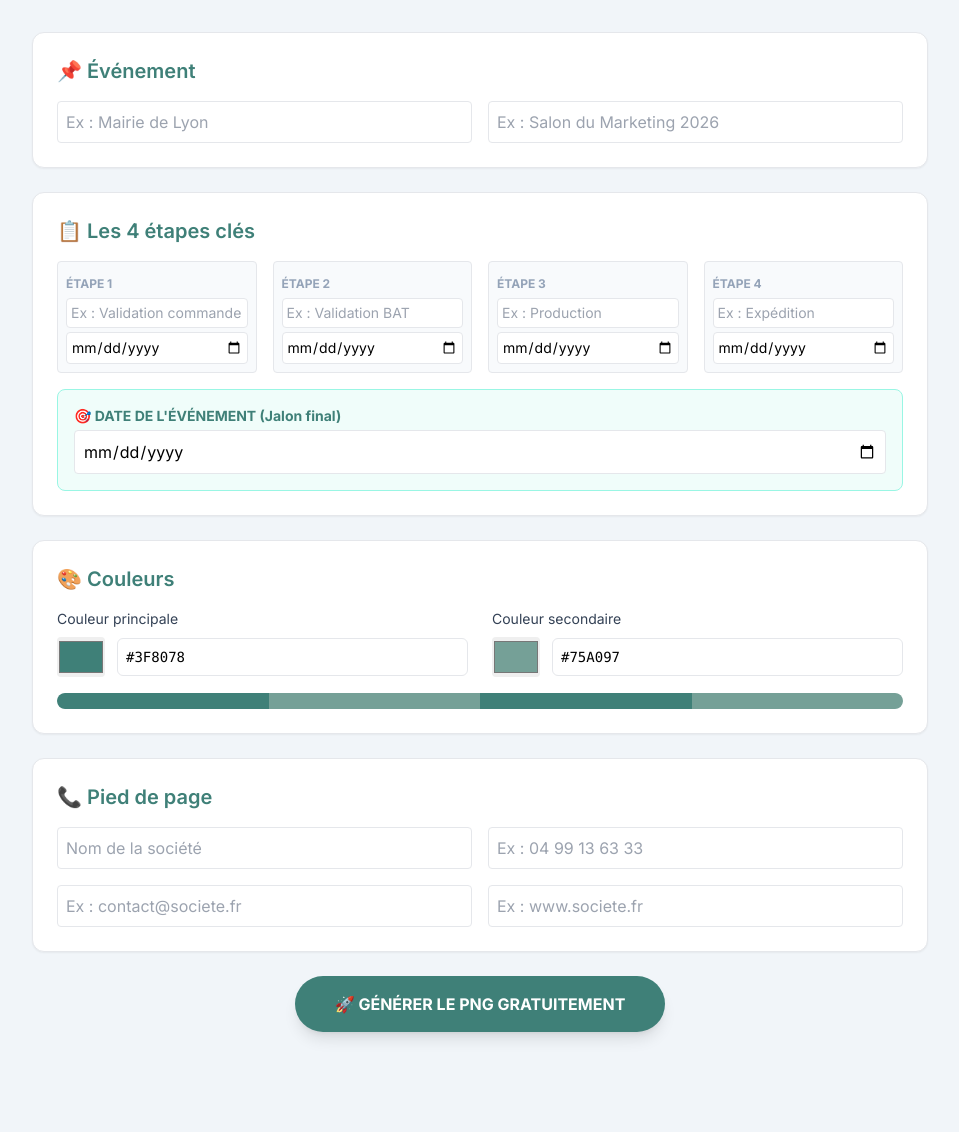
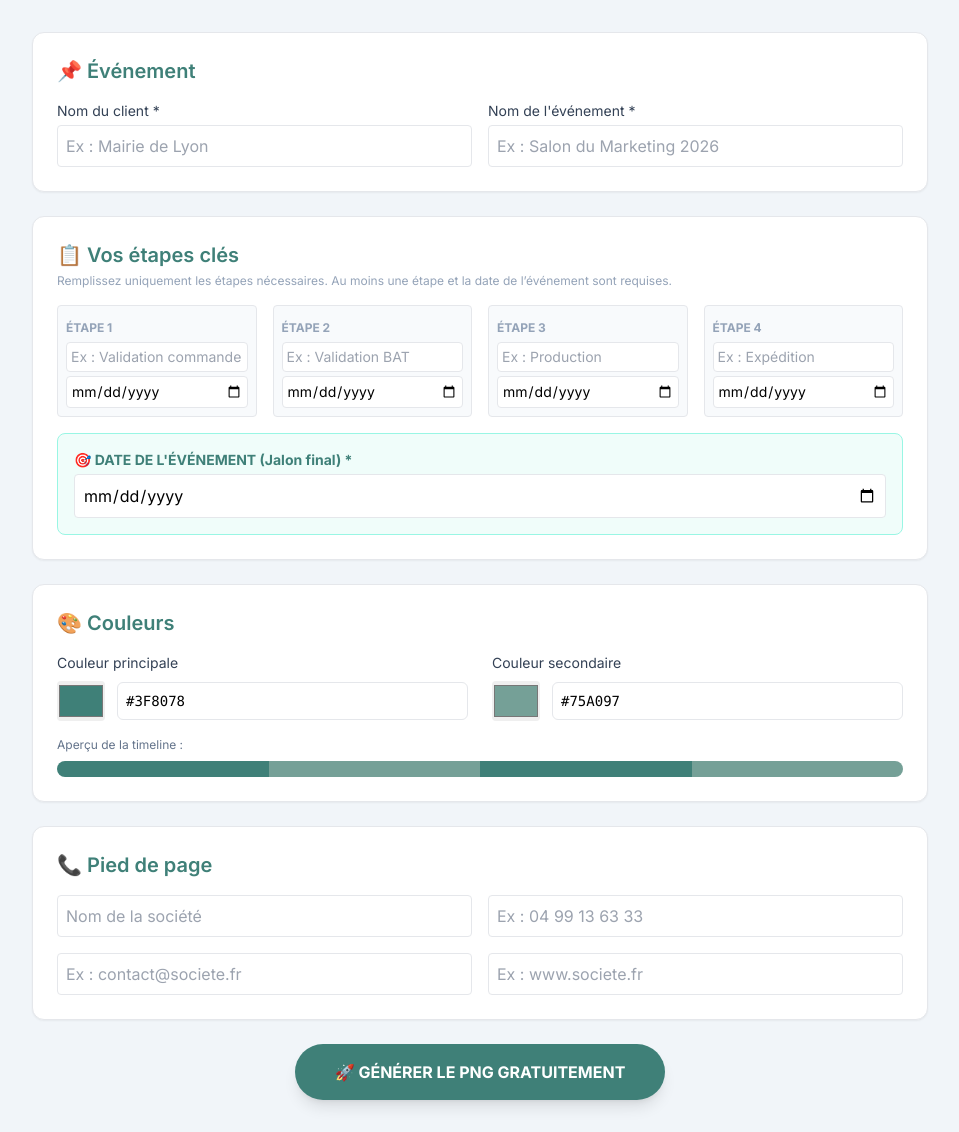
Before and after one commit to Omnipub/Retroplanning, a Flask app: page /admin/generate in a window 1280 px wide. Shown: the part 92-1224 px from the top of the page, without its empty margins (160-1119 px from the left). Before the commit the page ends 1131 px from the top, so only its background shows below. Run offline with Flask 3, Linux system fonts and the light colour scheme; the visitor is signed in with stand-in values (Sample User, id 1); some libraries are stand-ins or nearby versions.

Commit message:
Update admin_generate.html

```diff
--- a/templates/admin_generate.html
+++ b/templates/admin_generate.html
@@ -6,97 +6,227 @@
     <title>Admin - Génération Gratuite</title>
     <script src="https://cdn.tailwindcss.com"></script>
     <link href="https://fonts.googleapis.com/css2?family=Inter:wght@400;600;700&display=swap" rel="stylesheet">
-    <style>body { font-family: 'Inter', sans-serif; background-color: #f1f5f9; }</style>
+    <style>
+        body {
+            font-family: 'Inter', sans-serif;
+            background-color: #f1f5f9;
+        }
+    </style>
 </head>
+
 <body class="p-4 md:p-8">
     <div class="max-w-4xl mx-auto">
+
         <header class="flex justify-between items-center mb-8">
             <div>
                 <h1 class="text-3xl font-bold text-slate-800">🛠️ Espace Admin</h1>
-                <p class="font-semibold dynamic-text" style="color:#3F8078">Génération gratuite et immédiate (sans paiement)</p>
+                <p class="font-semibold dynamic-text" style="color:#3F8078">
+                    Génération gratuite et immédiate (sans paiement)
+                </p>
             </div>
-            <a href="/admin/logout" class="bg-red-100 hover:bg-red-200 text-red-700 font-bold py-2 px-4 rounded-lg text-sm transition">Déconnexion</a>
+
+            <a href="/admin/logout"
+               class="bg-red-100 hover:bg-red-200 text-red-700 font-bold py-2 px-4 rounded-lg text-sm transition">
+                Déconnexion
+            </a>
         </header>
 
         <form action="/admin/generate" method="POST" class="space-y-6">
 
+            <!-- ÉVÉNEMENT -->
             <div class="bg-white p-6 rounded-xl shadow-sm border">
-                <h2 class="text-xl font-semibold mb-4 dynamic-text" style="color:#3F8078">📌 Événement</h2>
+                <h2 class="text-xl font-semibold mb-4 dynamic-text" style="color:#3F8078">
+                    📌 Événement
+                </h2>
+
                 <div class="grid grid-cols-1 md:grid-cols-2 gap-4">
-                    <input type="text" name="client" placeholder="Ex : Mairie de Lyon" required class="border p-2 rounded w-full">
-                    <input type="text" name="evenement" placeholder="Ex : Salon du Marketing 2026" required class="border p-2 rounded w-full">
+                    <div>
+                        <label class="block text-sm font-medium text-slate-700">
+                            Nom du client *
+                        </label>
+                        <input type="text"
+                               name="client"
+                               placeholder="Ex : Mairie de Lyon"
+                               required
+                               class="mt-1 border p-2 rounded w-full">
+                    </div>
+
+                    <div>
+                        <label class="block text-sm font-medium text-slate-700">
+                            Nom de l'événement *
+                        </label>
+                        <input type="text"
+                               name="evenement"
+                               placeholder="Ex : Salon du Marketing 2026"
+                               required
+                               class="mt-1 border p-2 rounded w-full">
+                    </div>
                 </div>
             </div>
 
+            <!-- ÉTAPES -->
             <div class="bg-white p-6 rounded-xl shadow-sm border">
-                <h2 class="text-xl font-semibold mb-4 dynamic-text" style="color:#3F8078">📋 Les 4 étapes clés</h2>
+                <h2 class="text-xl font-semibold mb-1 dynamic-text" style="color:#3F8078">
+                    📋 Vos étapes clés
+                </h2>
+
+                <p class="text-xs text-slate-400 mb-4">
+                    Remplissez uniquement les étapes nécessaires. Au moins une étape et la date de l’événement sont requises.
+                </p>
+
                 <div class="grid grid-cols-2 md:grid-cols-4 gap-4">
+
                     <div class="p-2 border rounded bg-slate-50">
                         <span class="text-xs font-bold text-slate-400 uppercase">Étape 1</span>
-                        <input type="text" name="label1" placeholder="Ex : Validation commande" class="w-full text-sm border p-1 mb-1 mt-1 rounded">
-                        <input type="date" name="date1" required class="w-full text-sm border p-1 rounded">
+                        <input type="text"
+                               name="label1"
+                               placeholder="Ex : Validation commande"
+                               class="w-full text-sm border p-1 mb-1 mt-1 rounded">
+                        <input type="date"
+                               name="date1"
+                               class="w-full text-sm border p-1 rounded">
                     </div>
+
                     <div class="p-2 border rounded bg-slate-50">
                         <span class="text-xs font-bold text-slate-400 uppercase">Étape 2</span>
-                        <input type="text" name="label2" placeholder="Ex : Validation BAT" class="w-full text-sm border p-1 mb-1 mt-1 rounded">
-                        <input type="date" name="date2" required class="w-full text-sm border p-1 rounded">
+                        <input type="text"
+                               name="label2"
+                               placeholder="Ex : Validation BAT"
+                               class="w-full text-sm border p-1 mb-1 mt-1 rounded">
+                        <input type="date"
+                               name="date2"
+                               class="w-full text-sm border p-1 rounded">
                     </div>
+
                     <div class="p-2 border rounded bg-slate-50">
                         <span class="text-xs font-bold text-slate-400 uppercase">Étape 3</span>
-                        <input type="text" name="label3" placeholder="Ex : Production" class="w-full text-sm border p-1 mb-1 mt-1 rounded">
-                        <input type="date" name="date3" required class="w-full text-sm border p-1 rounded">
+                        <input type="text"
+                               name="label3"
+                               placeholder="Ex : Production"
+                               class="w-full text-sm border p-1 mb-1 mt-1 rounded">
+                        <input type="date"
+                               name="date3"
+                               class="w-full text-sm border p-1 rounded">
                     </div>
+
                     <div class="p-2 border rounded bg-slate-50">
                         <span class="text-xs font-bold text-slate-400 uppercase">Étape 4</span>
-                        <input type="text" name="label4" placeholder="Ex : Expédition" class="w-full text-sm border p-1 mb-1 mt-1 rounded">
-                        <input type="date" name="date4" required class="w-full text-sm border p-1 rounded">
-                    </div>
-                </div>
-                <div class="mt-4 p-4 bg-teal-50 border border-teal-200 rounded-lg">
-                    <label class="block text-sm font-bold dynamic-text" style="color:#3F8078">🎯 DATE DE L'ÉVÉNEMENT (Jalon final)</label>
-                    <input type="date" name="date_event" required class="w-full border p-2 mt-1 rounded">
+                        <input type="text"
+                               name="label4"
+                               placeholder="Ex : Expédition"
+                               class="w-full text-sm border p-1 mb-1 mt-1 rounded">
+                        <input type="date"
+                               name="date4"
+                               class="w-full text-sm border p-1 rounded">
                     </div>
                 </div>
 
+                <div class="mt-4 p-4 bg-teal-50 border border-teal-200 rounded-lg">
+                    <label class="block text-sm font-bold dynamic-text" style="color:#3F8078">
+                        🎯 DATE DE L'ÉVÉNEMENT (Jalon final) *
+                    </label>
+
+                    <input type="date"
+                           name="date_event"
+                           required
+                           class="w-full border p-2 mt-1 rounded">
+                </div>
+            </div>
+
+            <!-- COULEURS -->
             <div class="bg-white p-6 rounded-xl shadow-sm border">
-                <h2 class="text-xl font-semibold mb-4 dynamic-text" style="color:#3F8078">🎨 Couleurs</h2>
+                <h2 class="text-xl font-semibold mb-4 dynamic-text" style="color:#3F8078">
+                    🎨 Couleurs
+                </h2>
+
                 <div class="grid grid-cols-1 md:grid-cols-2 gap-6">
                     <div>
-                        <label class="block text-sm font-medium text-slate-700 mb-2">Couleur principale</label>
+                        <label class="block text-sm font-medium text-slate-700 mb-2">
+                            Couleur principale
+                        </label>
+
                         <div class="flex items-center gap-3">
-                            <input type="color" id="color1-picker" value="#3F8078" class="w-12 h-10 rounded cursor-pointer border-0">
-                            <input type="text" id="color1-hex" name="color1" value="#3F8078" maxlength="7" class="flex-1 border rounded-md p-2 text-sm font-mono uppercase">
+                            <input type="color"
+                                   id="color1-picker"
+                                   value="#3F8078"
+                                   class="w-12 h-10 rounded cursor-pointer border-0">
+
+                            <input type="text"
+                                   id="color1-hex"
+                                   name="c_main"
+                                   value="#3F8078"
+                                   maxlength="7"
+                                   class="flex-1 border rounded-md p-2 text-sm font-mono uppercase">
                         </div>
                     </div>
+
                     <div>
-                        <label class="block text-sm font-medium text-slate-700 mb-2">Couleur secondaire</label>
+                        <label class="block text-sm font-medium text-slate-700 mb-2">
+                            Couleur secondaire
+                        </label>
+
                         <div class="flex items-center gap-3">
-                            <input type="color" id="color2-picker" value="#75A097" class="w-12 h-10 rounded cursor-pointer border-0">
-                            <input type="text" id="color2-hex" name="color2" value="#75A097" maxlength="7" class="flex-1 border rounded-md p-2 text-sm font-mono uppercase">
+                            <input type="color"
+                                   id="color2-picker"
+                                   value="#75A097"
+                                   class="w-12 h-10 rounded cursor-pointer border-0">
+
+                            <input type="text"
+                                   id="color2-hex"
+                                   name="c_alt"
+                                   value="#75A097"
+                                   maxlength="7"
+                                   class="flex-1 border rounded-md p-2 text-sm font-mono uppercase">
                         </div>
                     </div>
                 </div>
-                <div class="mt-4 flex rounded-full overflow-hidden h-4 w-full">
-                    <div id="prev1" class="flex-1" style="background:#3F8078; border-radius:6px 0 0 6px;"></div>
+
+                <div class="mt-4">
+                    <p class="text-xs text-slate-500 mb-2">Aperçu de la timeline :</p>
+
+                    <div class="flex rounded-full overflow-hidden h-4 w-full">
+                        <div id="prev1" class="flex-1" style="background:#3F8078;"></div>
                         <div id="prev2" class="flex-1" style="background:#75A097;"></div>
                         <div id="prev3" class="flex-1" style="background:#3F8078;"></div>
-                    <div id="prev4" class="flex-1" style="background:#75A097; border-radius:0 6px 6px 0;"></div>
+                        <div id="prev4" class="flex-1" style="background:#75A097;"></div>
+                    </div>
                 </div>
             </div>
 
+            <!-- PIED DE PAGE -->
             <div class="bg-white p-6 rounded-xl shadow-sm border">
-                <h2 class="text-xl font-semibold mb-4 dynamic-text" style="color:#3F8078">📞 Pied de page</h2>
+                <h2 class="text-xl font-semibold mb-4 dynamic-text" style="color:#3F8078">
+                    📞 Pied de page
+                </h2>
+
                 <div class="grid grid-cols-1 md:grid-cols-2 gap-4">
-                    <input type="text" name="footer_societe" placeholder="Nom de la société" class="border p-2 rounded w-full">
-                    <input type="text" name="phone" placeholder="Ex : 04 99 13 63 33" class="border p-2 rounded w-full">
-                    <input type="email" name="email" placeholder="Ex : contact@societe.fr" class="border p-2 rounded w-full">
-                    <input type="text" name="website" placeholder="Ex : www.societe.fr" class="border p-2 rounded w-full">
+                    <input type="text"
+                           name="footer_societe"
+                           placeholder="Nom de la société"
+                           class="border p-2 rounded w-full">
+
+                    <input type="text"
+                           name="phone"
+                           placeholder="Ex : 04 99 13 63 33"
+                           class="border p-2 rounded w-full">
+
+                    <input type="email"
+                           name="email"
+                           placeholder="Ex : contact@societe.fr"
+                           class="border p-2 rounded w-full">
+
+                    <input type="text"
+                           name="web"
+                           placeholder="Ex : www.societe.fr"
+                           class="border p-2 rounded w-full">
                 </div>
             </div>
 
+            <!-- BOUTON -->
             <div class="text-center">
-                <button type="submit" id="btn-submit"
-                        class="text-white font-bold py-4 px-10 rounded-full shadow-lg transition transform hover:scale-105 dynamic-bg"
+                <button type="submit"
+                        id="btn-submit"
+                        class="text-white font-bold py-4 px-10 rounded-full shadow-lg transition transform hover:scale-105"
                         style="background-color:#3F8078">
                     🚀 GÉNÉRER LE PNG GRATUITEMENT
                 </button>
@@ -105,27 +235,50 @@
     </div>
 
     <script>
-function isValidHex(h) { return /^#[0-9A-Fa-f]{6}$/.test(h); }
+        function isValidHex(value) {
+            return /^#[0-9A-Fa-f]{6}$/.test(value);
+        }
+
         function applyColor1(hex) {
             if (!isValidHex(hex)) return;
+
             document.getElementById('color1-picker').value = hex;
             document.getElementById('color1-hex').value = hex.toUpperCase();
-    document.querySelectorAll('.dynamic-text').forEach(el => el.style.color = hex);
+
+            document.querySelectorAll('.dynamic-text').forEach(function(element) {
+                element.style.color = hex;
+            });
+
             document.getElementById('btn-submit').style.backgroundColor = hex;
             document.getElementById('prev1').style.background = hex;
             document.getElementById('prev3').style.background = hex;
         }
+
         function applyColor2(hex) {
             if (!isValidHex(hex)) return;
+
             document.getElementById('color2-picker').value = hex;
             document.getElementById('color2-hex').value = hex.toUpperCase();
+
             document.getElementById('prev2').style.background = hex;
             document.getElementById('prev4').style.background = hex;
         }
-document.getElementById('color1-picker').addEventListener('input', e => applyColor1(e.target.value));
-document.getElementById('color1-hex').addEventListener('input', e => applyColor1(e.target.value));
-document.getElementById('color2-picker').addEventListener('input', e => applyColor2(e.target.value));
-document.getElementById('color2-hex').addEventListener('input', e => applyColor2(e.target.value));
+
+        document.getElementById('color1-picker').addEventListener('input', function(event) {
+            applyColor1(event.target.value);
+        });
+
+        document.getElementById('color1-hex').addEventListener('input', function(event) {
+            applyColor1(event.target.value);
+        });
+
+        document.getElementById('color2-picker').addEventListener('input', function(event) {
+            applyColor2(event.target.value);
+        });
+
+        document.getElementById('color2-hex').addEventListener('input', function(event) {
+            applyColor2(event.target.value);
+        });
     </script>
 </body>
 </html>
```
Lines whose indentation alone changed are shown as unchanged.
